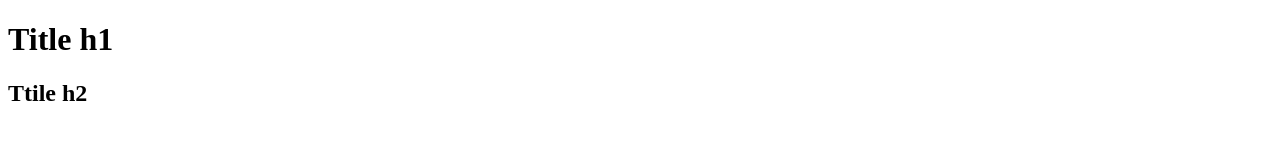
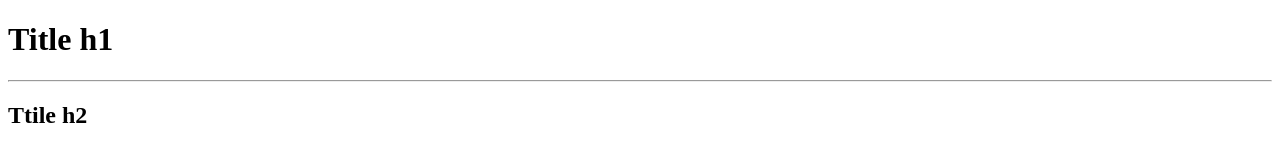
Before and after one commit to PaliyStepan/testingNew, a plain HTML site: page index.html in a window 1280 px wide. Drawn offline with Linux system fonts and the light colour scheme.

Commit message:
new changes

```diff
--- a/index.html
+++ b/index.html
@@ -7,6 +7,7 @@
 </head>
 <body>
 	<h1>Title h1</h1>
+	<hr>
 	<h2>Ttile h2</h2>
 
 </body>
--- a/styles.css
+++ b/styles.css
@@ -1,4 +1,3 @@
 body {
-    overflow: hidden;
-    display: none;
+
 }
```
